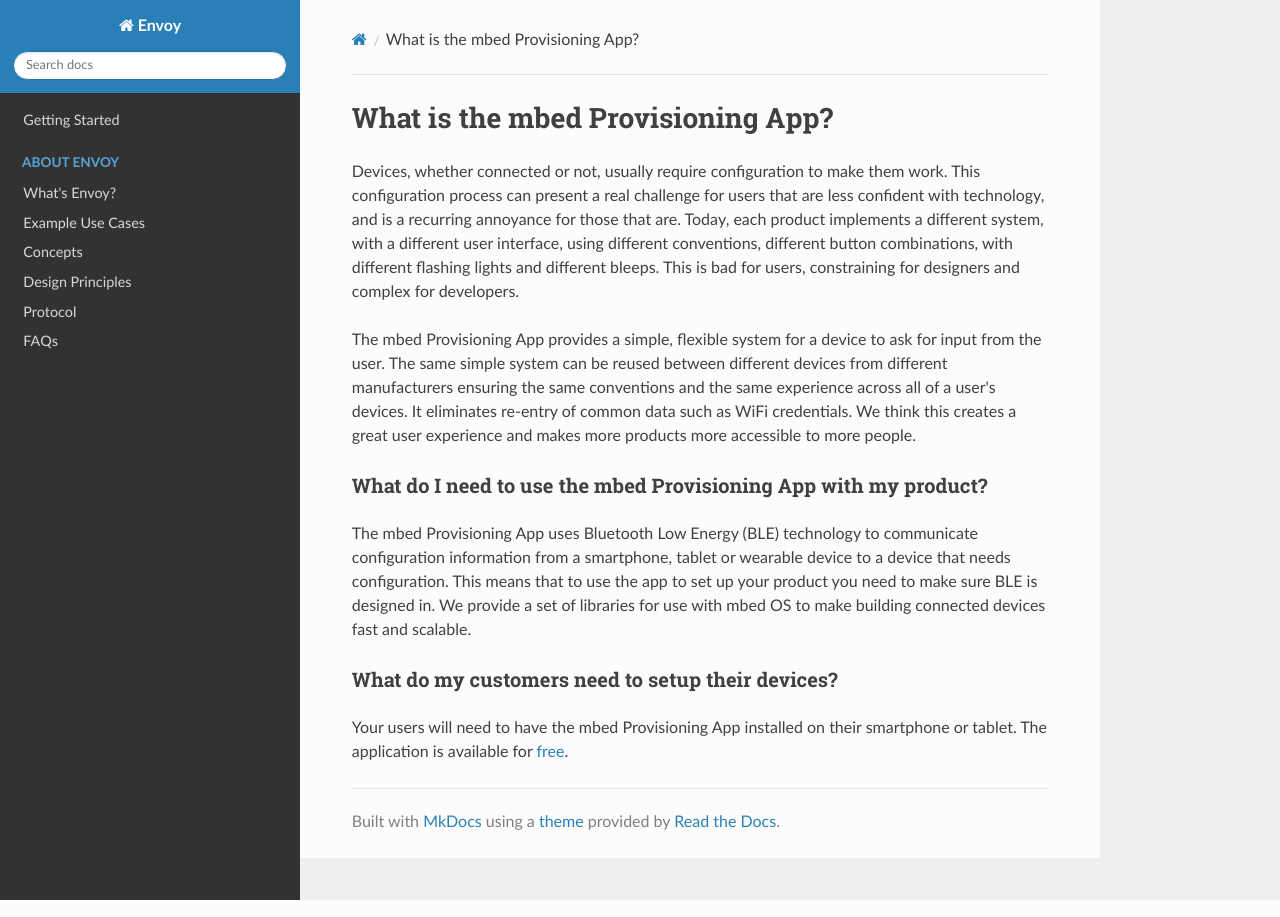
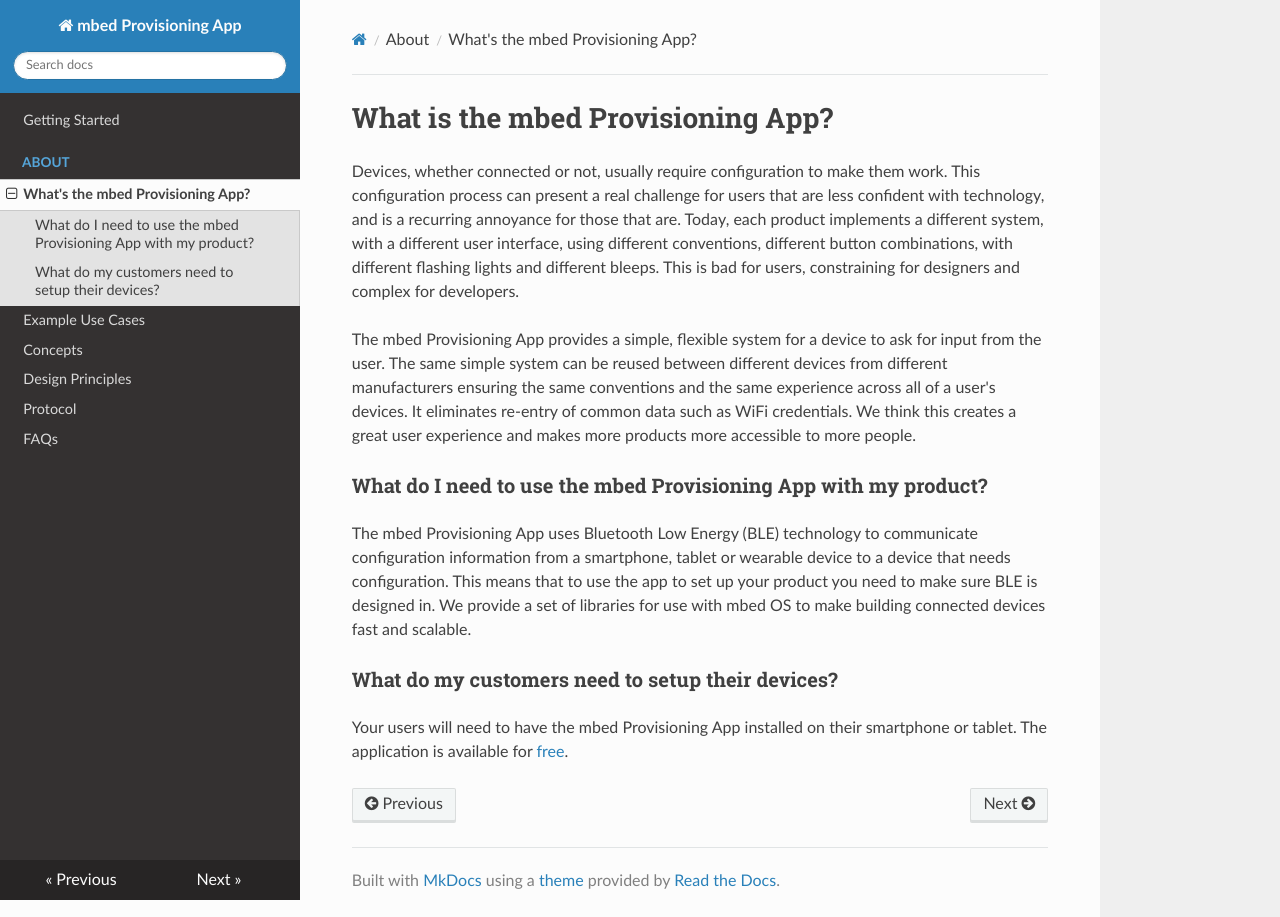
Before and after one commit to ARMmbed/mbed-app-docs, an MkDocs documentation site: the page built from docs/what_is_provisioning.md, in a window 1280 px wide. Built offline with MkDocs 1.6.1, drawn with Linux system fonts in a browser that asks for light colours; nearby versions of some CDN libraries; old or Windows-style settings are respelled for this version of MkDocs.

Commit message:
fix mkdocs

```diff
--- a/mkdocs.yml
+++ b/mkdocs.yml
@@ -1,4 +1,4 @@
-site_name: Envoy
+site_name: mbed Provisioning App
 
 docs_dir: docs
 
@@ -8,9 +8,9 @@ use_directory_urls: true
 
 pages:
 - ['index.md', 'Getting Started']
-- ['what_is_envoy.md', 'About Envoy', "What's Envoy?"]
-- ['use_cases.md', 'About Envoy', 'Example Use Cases']
-- ['concepts.md', 'About Envoy', 'Concepts']
-- ['design_principles.md', 'About Envoy', 'Design Principles']
-- ['protocol.md', 'About Envoy', 'Protocol']
+- ['what_is_provisioning.md', 'About', "What's the mbed Provisioning App?"]
+- ['use_cases.md', 'About', 'Example Use Cases']
+- ['concepts.md', 'About', 'Concepts']
+- ['design_principles.md', 'About', 'Design Principles']
+- ['protocol.md', 'About', 'Protocol']
 - ['faqs.md', 'FAQs']
```
